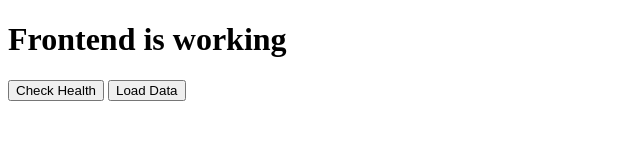
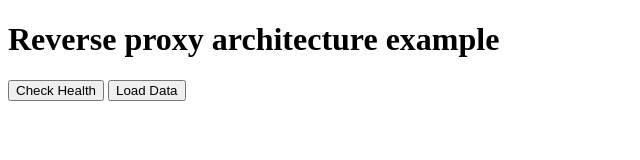
Before and after one commit to Hamza-Wakrim/docker-nginx-microservices-lab, a plain HTML site: page frontend/index.html in a window 1280 px wide. Shown: the whole page, without its empty margins (0-640 px from the left). Drawn offline with Linux system fonts and the light colour scheme.

Commit message:
Add README.md for reverse proxy architecture; remove old Nginx config files

```diff
--- a/frontend/index.html
+++ b/frontend/index.html
@@ -1,10 +1,10 @@
 <!DOCTYPE html>
 <html>
 <head>
-  <title>Simple Frontend</title>
+  <title>Reverse Proxy Architecture</title>
 </head>
 <body>
-  <h1>Frontend is working</h1>
+  <h1>Reverse proxy architecture example</h1>
 
   <button onclick="loadHealth()">Check Health</button>
   <button onclick="loadData()">Load Data</button>
```
Also changed, not shown: README.md (added), 3 other files.
